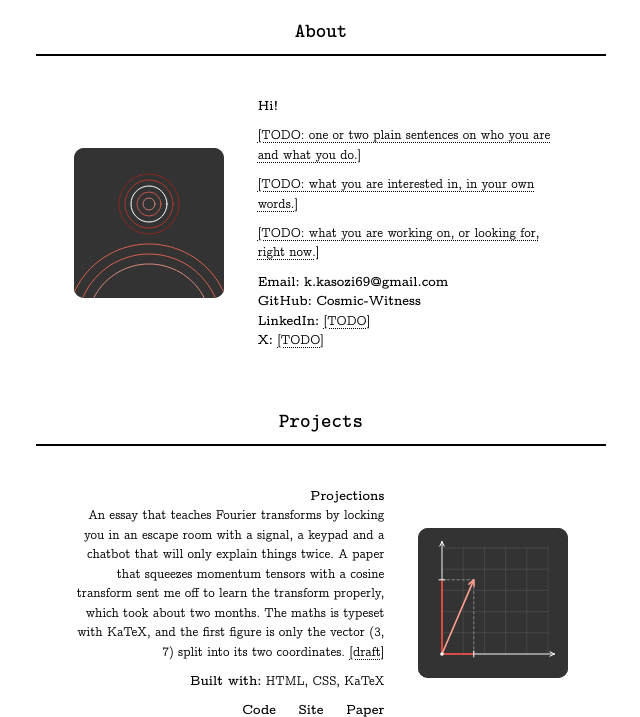
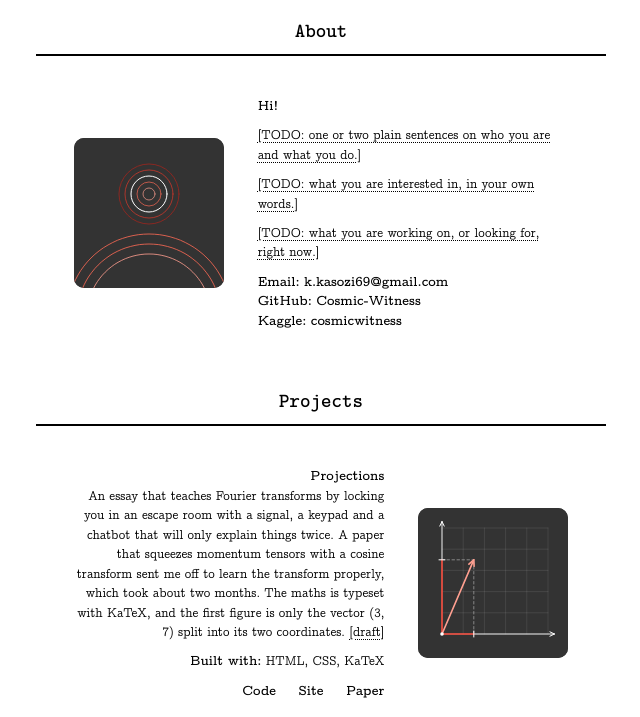
Before and after one commit to Cosmic-Witness/Archive-of-My-Own, a plain HTML site: page index.html in a window 1280 px wide. Shown: the part 84-801 px from the top of the page, without its empty margins (319-959 px from the left). Drawn offline with Linux system fonts and the light colour scheme.

Commit message:
Replace LinkedIn and X placeholders with Kaggle profile

```diff
--- a/index.html
+++ b/index.html
@@ -44,8 +44,7 @@
 <p><span class="todo">[TODO: what you are working on, or looking for, right now.]</span></p>
 <p class="contact"><b>Email:</b> <span class="email" data-user="k.kasozi69" data-domain="gmail.com">k.kasozi69 [at] gmail [dot] com</span><br>
 <b>GitHub:</b> <a href="https://github.com/Cosmic-Witness">Cosmic-Witness</a><br>
-<b>LinkedIn:</b> <span class="todo">[TODO]</span><br>
-<b>X:</b> <span class="todo">[TODO]</span></p>
+<b>Kaggle:</b> <a href="https://www.kaggle.com/cosmicwitness">cosmicwitness</a></p>
 </div>
 </div>
 </section>
```
Also changed, not shown: 1 other file.
